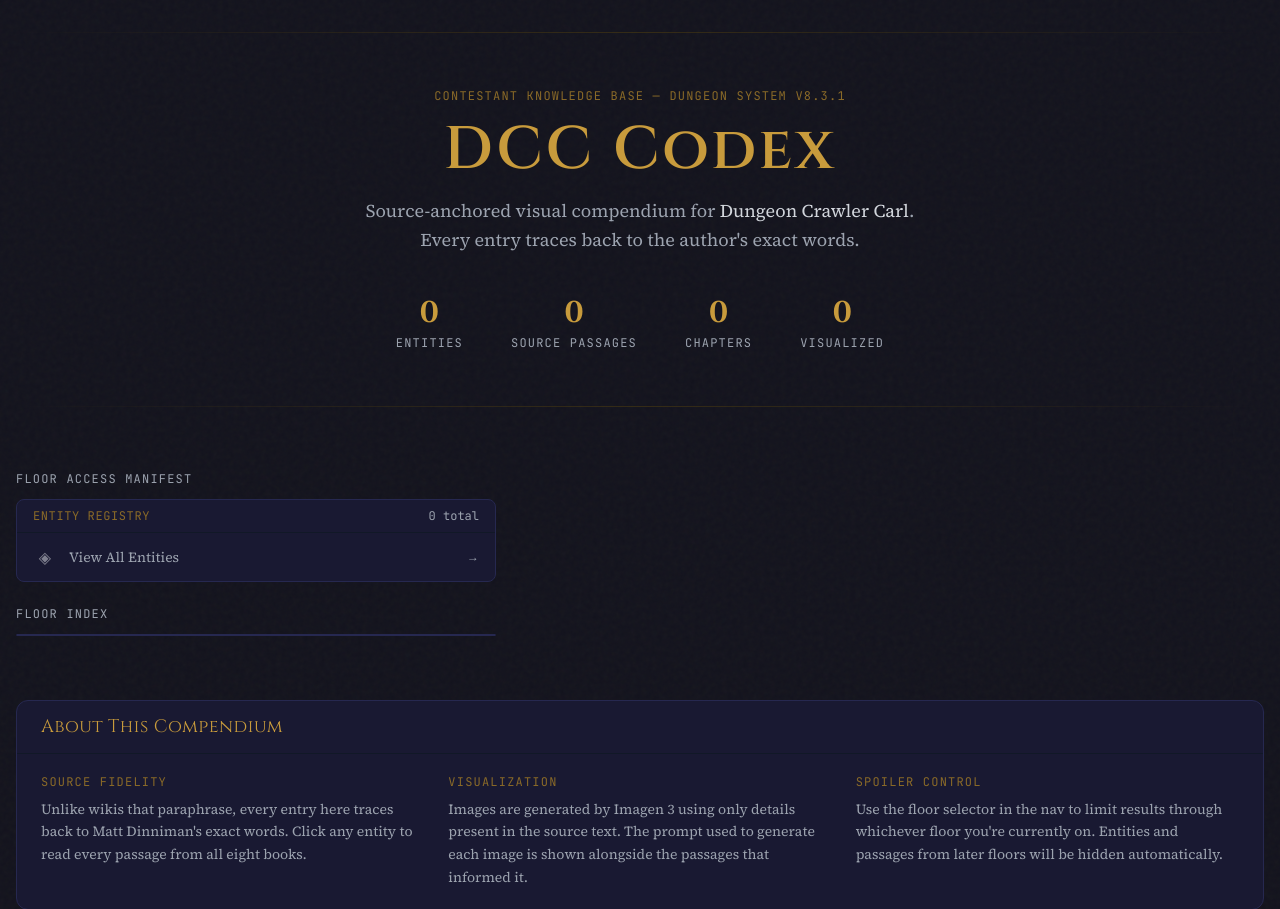
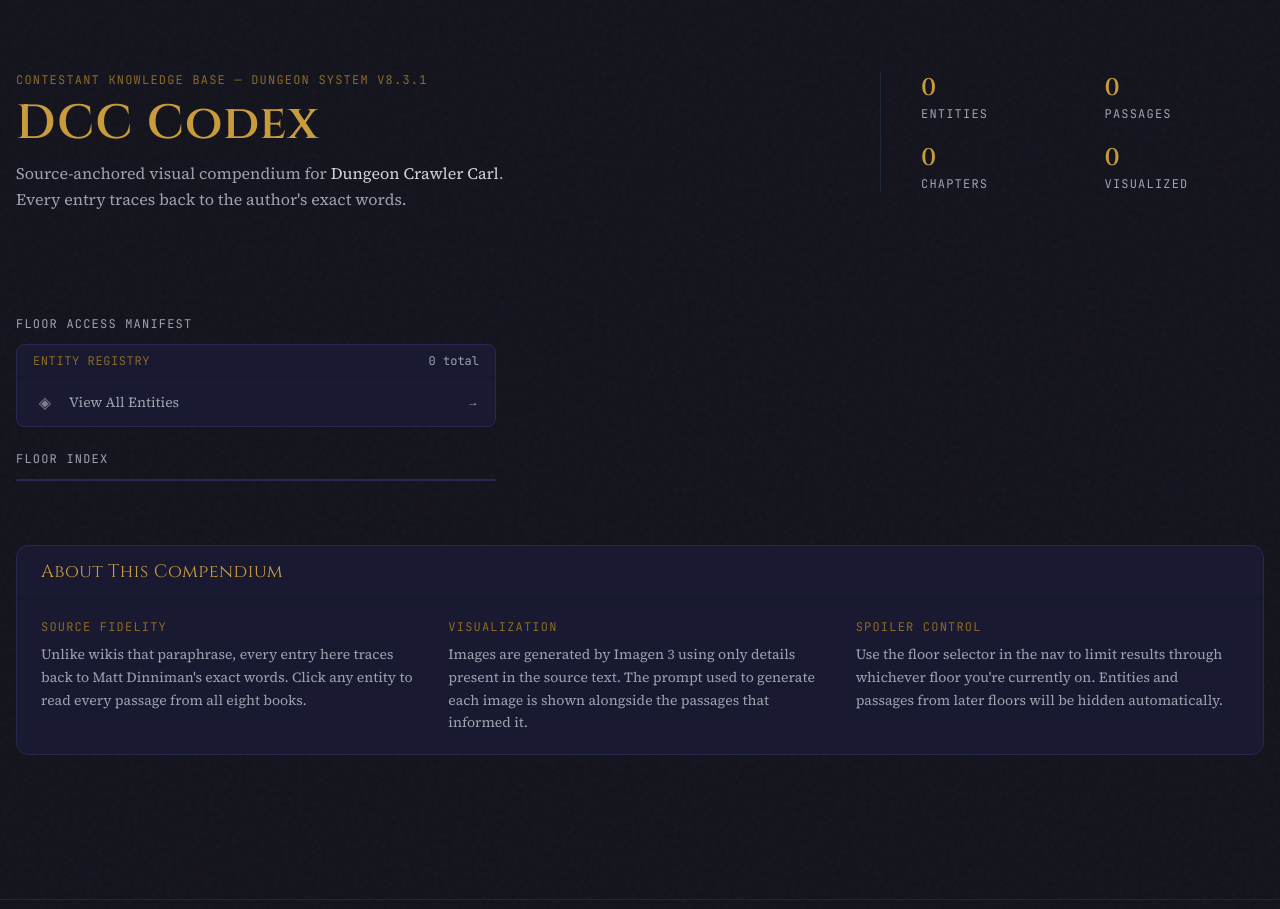
Before and after one commit to wlcnash/dcc-codex, a FastAPI app: page / in a window 1280 px wide. Shown: the part 59-968 px from the top of the page. Run offline with FastAPI, Linux system fonts and the light colour scheme; data that the repository does not hold is empty; some libraries are stand-ins or nearby versions.

Commit message:
Round 4: restructure homepage hero from centered marketing-style stack to asymmetric two-column header (title/subtitle left, stats right) -- the centered composition itself, not just its components, was the AI-slop tell

```diff
--- a/app/templates/home.html
+++ b/app/templates/home.html
@@ -3,46 +3,51 @@
 
 {% block content %}
 
-<!-- Hero -->
-<div class="py-14 mb-16 text-center relative">
-  <!-- Decorative lines -->
-  <div class="absolute inset-x-0 top-0 h-px bg-gradient-to-r from-transparent via-[#4a3a10] to-transparent opacity-60"></div>
-  <div class="absolute inset-x-0 bottom-0 h-px bg-gradient-to-r from-transparent via-[#4a3a10] to-transparent opacity-60"></div>
-
-  <div class="font-mono-sys text-xs text-gold-dim tracking-widest mb-4 uppercase">Contestant Knowledge Base — Dungeon System v8.3.1</div>
-  <h1 class="font-display text-5xl md:text-6xl font-semibold text-gold mb-4 tracking-wider">DCC Codex</h1>
-  <p class="text-gray-400 text-lg max-w-xl mx-auto leading-relaxed">
+<!-- Header -->
+<!-- 2026-07-28 round 4: round 3 fixed individual components (badges, pills, nav blur) but
+     left the overall PAGE COMPOSITION untouched -- a fully centered, vertically-stacked
+     title/subtitle/stat-row is itself the tell, independent of any component inside it.
+     Research is explicit on this: "AI-generated layouts are almost always vertically
+     stacked, full-width sections with centered content... AI templates default to centered
+     headlines, centered paragraphs, and centered buttons, which reads as 'I didn't decide.'"
+     Rebuilt as an asymmetric two-column header instead: title/subtitle left-aligned in a
+     wider column, stats in a narrower right column separated by a hairline (not centered
+     underneath) -- this also fits the site's own "database record" identity better than a
+     marketing hero ever did (a terminal doesn't center its own splash screen). Also dropped
+     the top/bottom decorative gradient hairlines that used to frame the centered block --
+     they only made sense as hero-section bookends. -->
+<div class="grid grid-cols-1 lg:grid-cols-3 gap-8 lg:gap-12 py-10 mb-16 items-start">
+  <div class="lg:col-span-2">
+    <div class="font-mono-sys text-xs text-gold-dim tracking-widest mb-3 uppercase">Contestant Knowledge Base — Dungeon System v8.3.1</div>
+    <h1 class="font-display text-4xl md:text-5xl font-semibold text-gold mb-3 tracking-wide">DCC Codex</h1>
+    <p class="text-gray-400 text-base max-w-lg leading-relaxed">
       Source-anchored visual compendium for <em class="text-gray-300 not-italic">Dungeon Crawler Carl</em>.
       Every entry traces back to the author's exact words.
     </p>
-
     {% if max_floor %}
-  <!-- 2026-07-28 round 3: this was a floating rounded pill with a colored dot below a
-       centered hero -- textbook "AI SaaS landing page" composition (centered headline,
-       badge floating underneath). The floor filter is already shown in the nav selector,
-       so this is secondary info; demoted to a plain caption line, no box, no dot. -->
-  <p class="mt-4 text-xs font-mono-sys text-gray-400 tracking-wide">
+    <p class="mt-3 text-xs font-mono-sys text-gray-400 tracking-wide">
       Spoiler shield through Floor {{ max_floor }}
     </p>
     {% endif %}
+  </div>
 
   <!-- Stats -->
-  <div class="flex flex-wrap justify-center gap-x-12 gap-y-4 mt-10">
-    <div class="text-center">
-      <div class="font-display text-3xl font-bold text-gold">{{ total_entities }}</div>
-      <div class="text-gray-400 text-xs font-mono-sys tracking-widest mt-1 uppercase">Entities</div>
+  <div class="lg:col-span-1 lg:border-l lg:border-gray-800 lg:pl-10 grid grid-cols-2 gap-x-6 gap-y-5">
+    <div>
+      <div class="font-display text-2xl font-semibold text-gold">{{ total_entities }}</div>
+      <div class="text-gray-400 text-xs font-mono-sys tracking-widest mt-0.5 uppercase">Entities</div>
     </div>
-    <div class="text-center">
-      <div class="font-display text-3xl font-bold text-gold">{{ total_passages }}</div>
-      <div class="text-gray-400 text-xs font-mono-sys tracking-widest mt-1 uppercase">Source Passages</div>
+    <div>
+      <div class="font-display text-2xl font-semibold text-gold">{{ total_passages }}</div>
+      <div class="text-gray-400 text-xs font-mono-sys tracking-widest mt-0.5 uppercase">Passages</div>
     </div>
-    <div class="text-center">
-      <div class="font-display text-3xl font-bold text-gold">{{ total_chapters }}</div>
-      <div class="text-gray-400 text-xs font-mono-sys tracking-widest mt-1 uppercase">Chapters</div>
+    <div>
+      <div class="font-display text-2xl font-semibold text-gold">{{ total_chapters }}</div>
+      <div class="text-gray-400 text-xs font-mono-sys tracking-widest mt-0.5 uppercase">Chapters</div>
     </div>
-    <div class="text-center">
-      <div class="font-display text-3xl font-bold text-gold">{{ imaged_entities }}</div>
-      <div class="text-gray-400 text-xs font-mono-sys tracking-widest mt-1 uppercase">Visualized</div>
+    <div>
+      <div class="font-display text-2xl font-semibold text-gold">{{ imaged_entities }}</div>
+      <div class="text-gray-400 text-xs font-mono-sys tracking-widest mt-0.5 uppercase">Visualized</div>
     </div>
   </div>
 </div>
```
Lines whose indentation alone changed are shown as unchanged.
